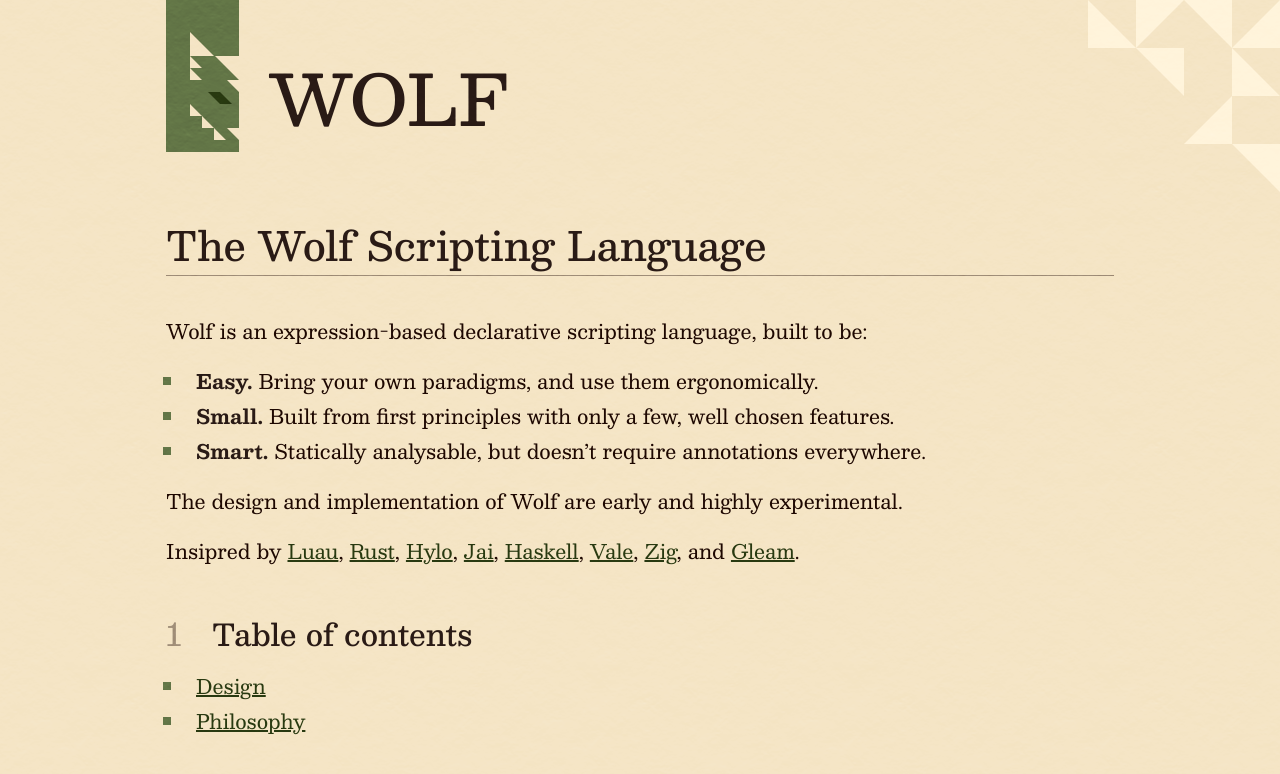
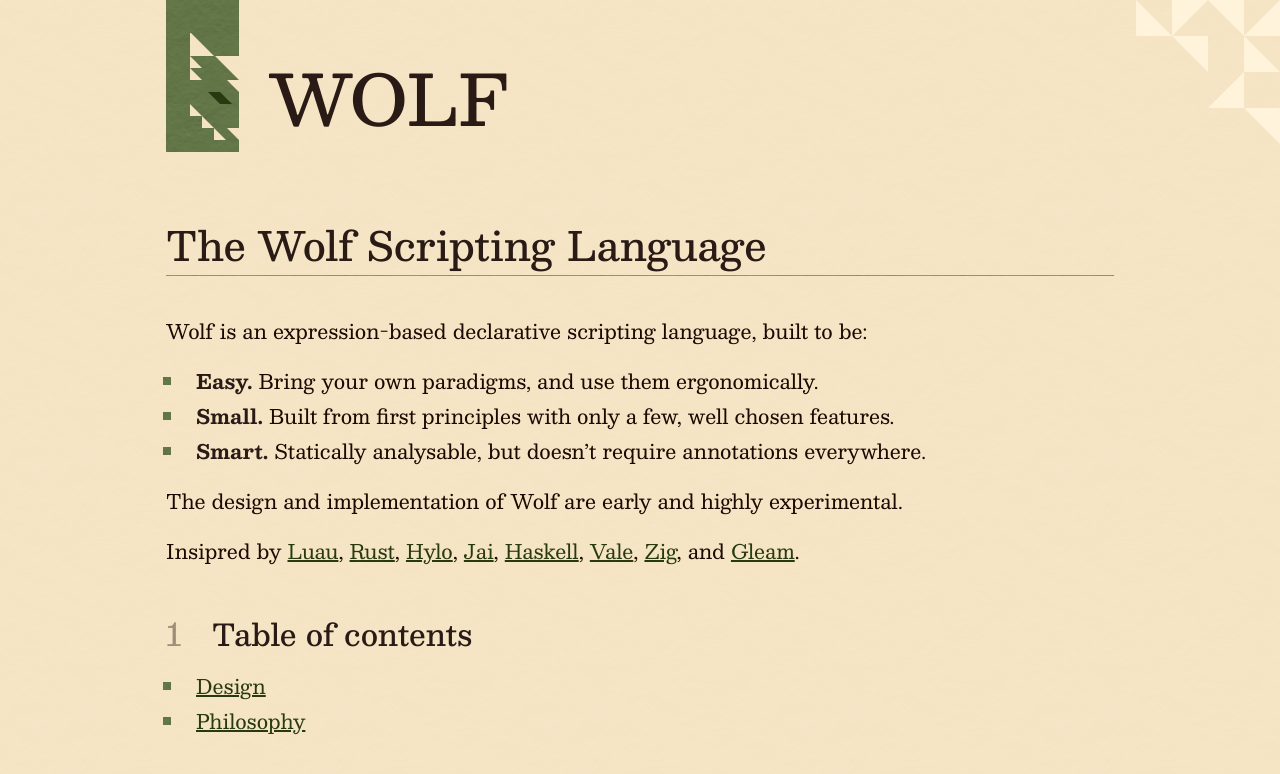
Before and after one commit to dphfox/wolf, a Jekyll site: the page built from docs/index.md, in a window 1280 px wide. Shown: the top 774 px of the page. Built offline with Jekyll 4.4.1, drawn with Linux system fonts in a browser that asks for light colours; some web fonts are replaced.

Commit message:
Page views + fixes

```diff
--- a/docs/assets/css/main.css
+++ b/docs/assets/css/main.css
@@ -99,8 +99,8 @@
 		position: absolute;
 		top: 0;
 		right: 0;
-		width: 12rem;
-		height: 12rem;
+		width: 9rem;
+		height: 9rem;
 		background: var(--bg-alt);
 		mask-image: url("/assets/page-detail.svg");
 		mask-size: 100%;
@@ -360,7 +360,7 @@
 		& img {
 			width: auto;
 			height: 6em;
-			box-shadow: 0 -6rem 0 var(--accent);
+			box-shadow: 0 -6rem 0 var(--accent), inset 0 1px 0 var(--accent);
 		}
 
 		&::after {
```
Also changed, not shown: docs/_includes/head.html (+11 -0 lines).
